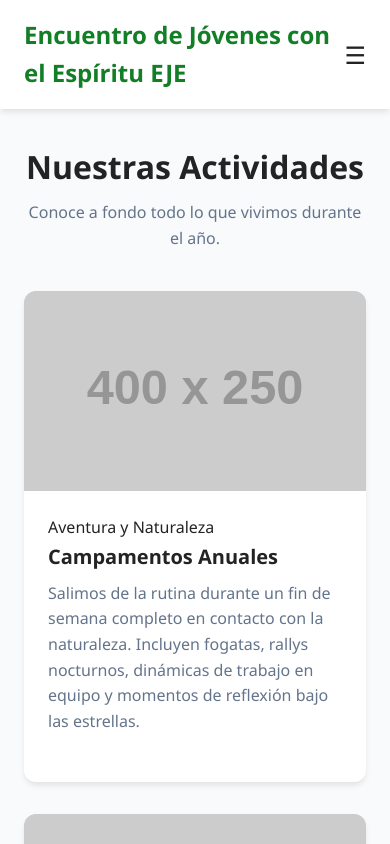
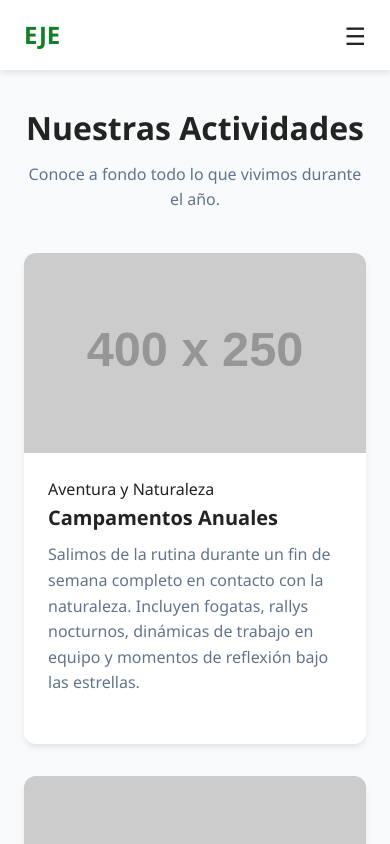
Before and after one commit to Nesitanes/EjeDonRua, a plain HTML site: page actividades.html in a window 390 px wide. Shown: the top 844 px of the page. Drawn offline with Linux system fonts and the light colour scheme; placeholder pictures from the web are drawn by us.

Commit message:
superior
movilidad de texto

```diff
--- a/actividades.html
+++ b/actividades.html
@@ -9,10 +9,7 @@
 <body>
     <header>
         <nav class="navbar">
-            <a href="index.html" class="logo">
-                <span>Encuentro de Jóvenes con el Espíritu</span>
-                <span class="logo-short">EJE</span>
-            </a>
+            <a href="index.html" class="logo">Encuentro de Jóvenes con el Espíritu</a>
             <button class="menu-toggle" id="menu-toggle" aria-label="Abrir menú">☰</button>
             <ul class="nav-links" id="nav-links">
                 <li><a href="index.html">Inicio</a></li>
--- a/css/styles.css
+++ b/css/styles.css
@@ -51,19 +51,18 @@ header {
     text-decoration: none;
 }
 
-/* Por defecto (Computadora): se ve el nombre completo y se oculta EJE */
+/* Control de texto largo vs corto en el logo */
 .logo-short {
     display: none;
 }
 
-/* En teléfonos (pantallas menores a 768px): se oculta el largo y se muestra EJE */
-@media (max-width: 768px) {
+@media screen and (max-width: 900px) {
     .logo-full {
-        display: none;
+        display: none !important;
     }
 
     .logo-short {
-        display: inline;
+        display: inline-block !important;
     }
 }
 
--- a/js/main.js
+++ b/js/main.js
@@ -108,4 +108,17 @@ document.addEventListener('DOMContentLoaded', () => {
             }
         }, { passive: true });
     });
+
+    // Cambiar texto del logo según el ancho de pantalla
+    const logo = document.querySelector('.logo');
+    function actualizarLogo() {
+        if (!logo) return;
+        if (window.innerWidth <= 900) {
+            logo.textContent = 'EJE';
+        } else {
+            logo.textContent = 'Encuentro de Jóvenes con el Espíritu';
+        }
+    }
+    actualizarLogo();
+    window.addEventListener('resize', actualizarLogo);
 });
```
Also changed, not shown: contactos.html (+1 -4 lines), index.html (+1 -4 lines), productos.html (+1 -4 lines).
